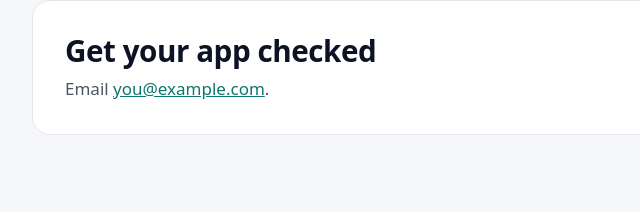
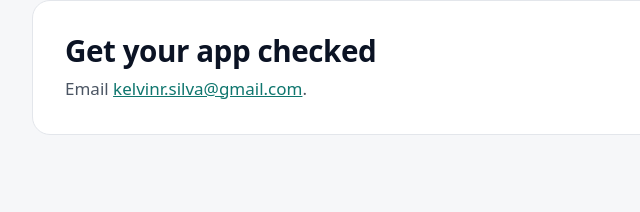
Before and after one commit to Kynsed/kelvinsilva, a plain HTML site: page index.html in a window 1280 px wide. Shown: the part 3364-3576 px from the top of the page, 104-744 px from the left. Drawn offline with Linux system fonts and the light colour scheme.

Commit message:
Atualiza a pagina com o e-mail de contato
Co-Authored-By: Claude Opus 5.5 <noreply@anthropic.com>

```diff
--- a/index.html
+++ b/index.html
@@ -1,8 +1,6 @@
 <!doctype html>
 <!--
-  TROQUE ANTES DE PUBLICAR
-  - you@example.com ............ seu e-mail de contato (4 ocorrências)
-  - Laudo-amostra e vídeo: entram no Dia 4 (bloco comentado na seção Contact)
+  Dia 4: o laudo-amostra e o vídeo entram no bloco comentado da seção Contact.
 -->
 <html lang="en">
 <head>
@@ -213,7 +211,7 @@
         <h1>Security audit for your Lovable, Bolt or Replit app — written report in 72 hours, fixed price.</h1>
         <p class="lead">For founders who built their app with AI code generators and are about to launch, take payments or raise money.</p>
         <div class="cta">
-          <a class="btn primary" href="mailto:you@example.com?subject=Security%20audit">Email me</a>
+          <a class="btn primary" href="mailto:kelvinr.silva@gmail.com?subject=Security%20audit">Email me</a>
         </div>
         <ul class="facts">
           <li>Fixed price</li>
@@ -374,13 +372,13 @@
       <div class="contact">
         <div>
           <h2>Get your app checked</h2>
-          <p>Email <a href="mailto:you@example.com?subject=Security%20audit">you@example.com</a>.</p>
+          <p>Email <a href="mailto:kelvinr.silva@gmail.com?subject=Security%20audit">kelvinr.silva@gmail.com</a>.</p>
           <!-- Dia 4: descomente e troque os links quando o laudo-amostra e o vídeo estiverem publicados.
           <p>See a <a href="LINK-DO-LAUDO">sample report</a> and a <a href="LINK-DO-VIDEO">3-minute video</a>.</p>
           -->
         </div>
         <div class="cta" style="margin:0">
-          <a class="btn primary" href="mailto:you@example.com?subject=Security%20audit">Email me</a>
+          <a class="btn primary" href="mailto:kelvinr.silva@gmail.com?subject=Security%20audit">Email me</a>
         </div>
       </div>
     </div>
```
